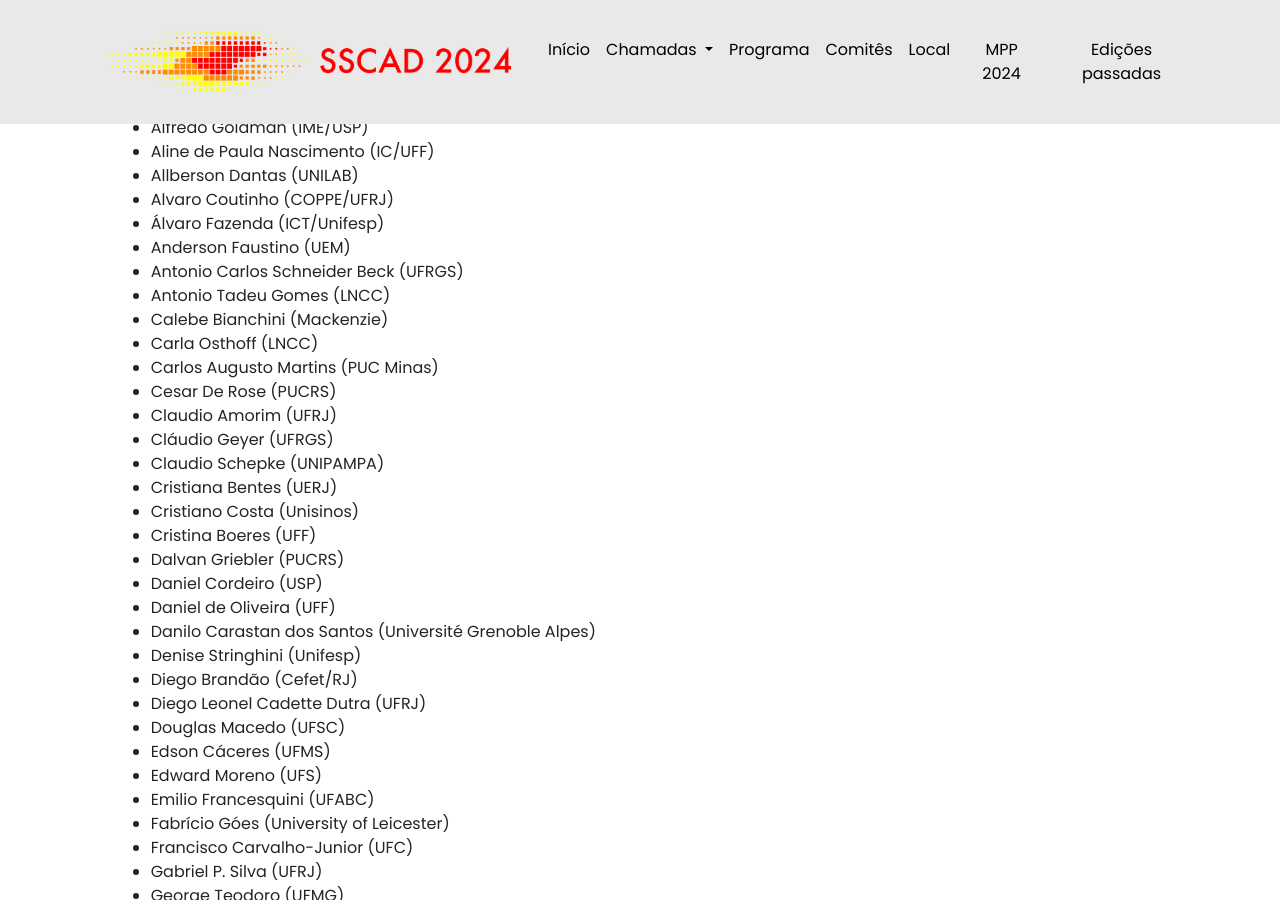
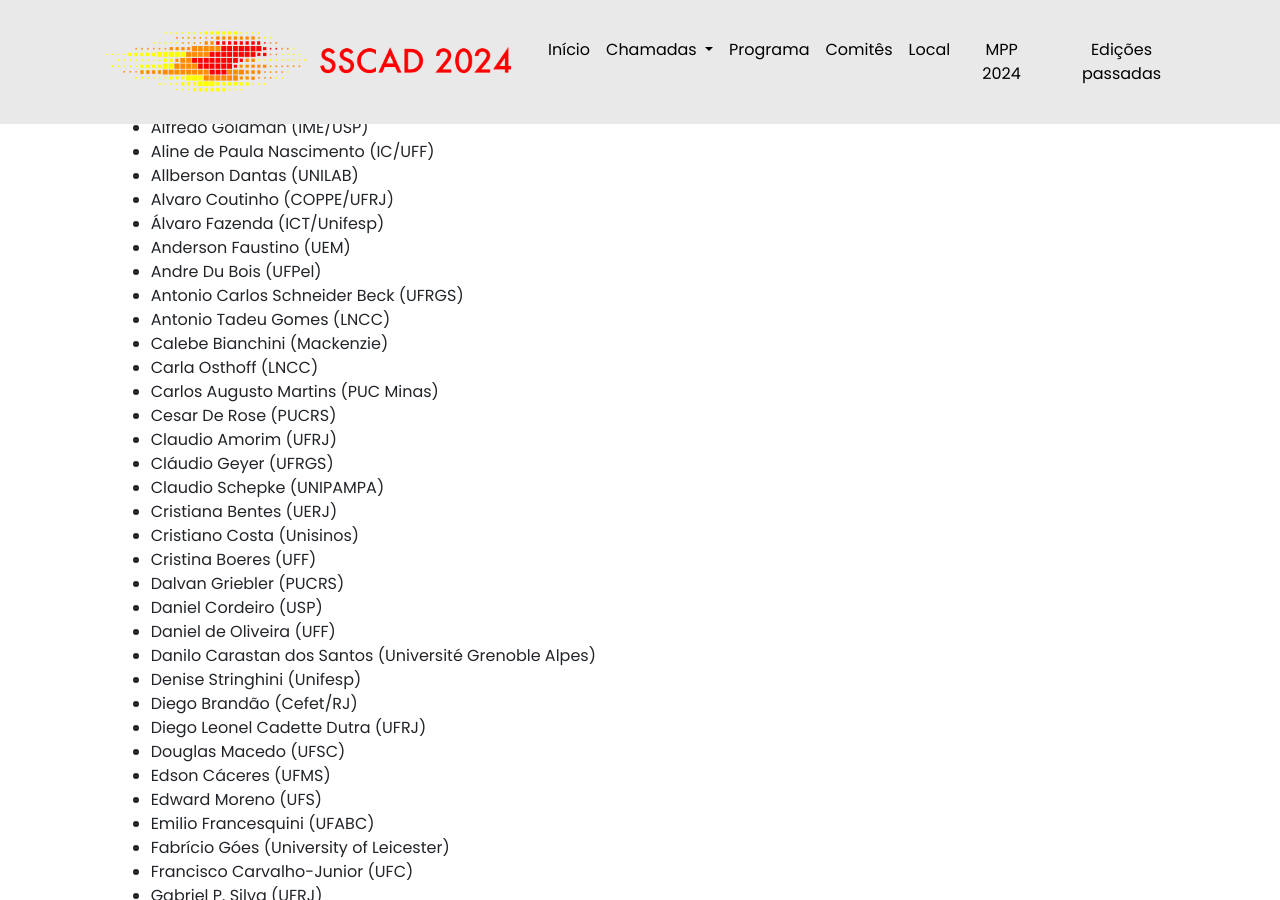
Before and after one commit to ce-acpad/sscad2024, a Jekyll site: the page built from cfp_wscad.html, in a window 1280 px wide and 900 px high, scrolled down 2157 px. Built offline with Jekyll 4.4.1, drawn with Linux system fonts in a browser that asks for light colours.

Commit message:
Ajustes na CFP da Trilha Principal

```diff
--- a/cfp_wscad.html
+++ b/cfp_wscad.html
@@ -99,6 +99,7 @@ permalink: /cfp/
 <li>Alvaro Coutinho (COPPE/UFRJ)</li>
 <li>Álvaro Fazenda (ICT/Unifesp)</li>
 <li>Anderson Faustino (UEM)</li>
+<li>Andre Du Bois (UFPel)</li>
 <li>Antonio Carlos Schneider Beck (UFRGS)</li>
 <li>Antonio Tadeu Gomes (LNCC)</li>
 <li>Calebe Bianchini (Mackenzie)</li>
```
